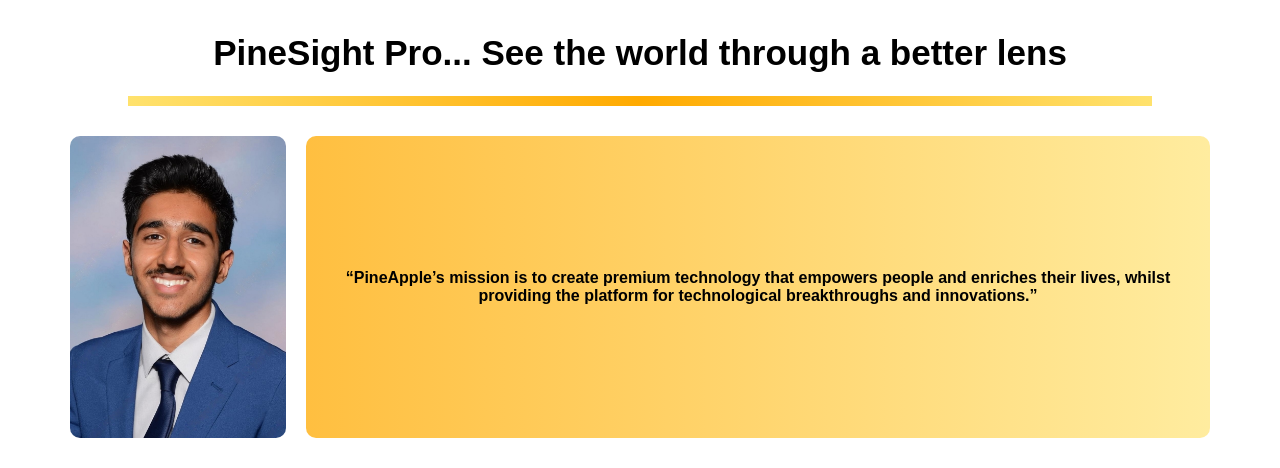
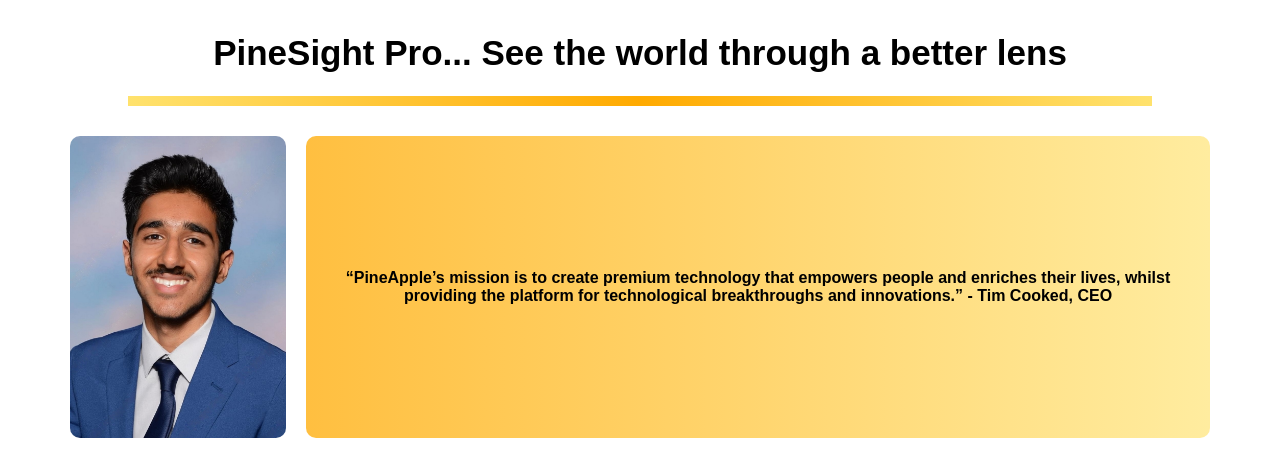
Before and after one commit to gav2trappy/PineApple-website, a plain HTML site: page index.html in a window 1280 px wide. Shown: the part 2124-2592 px from the top of the page. Drawn offline with Linux system fonts and the light colour scheme.

Commit message:
Update index.html

```diff
--- a/index.html
+++ b/index.html
@@ -72,7 +72,7 @@
             <img src="images/CEO Image.jpg" alt="CEO Image">
         </div>
         <div class="missionstatement">
-            <h4>“PineApple’s mission is to create premium technology that empowers people and enriches their lives, whilst providing the platform for technological breakthroughs and innovations.”</h4>
+            <h4>“PineApple’s mission is to create premium technology that empowers people and enriches their lives, whilst providing the platform for technological breakthroughs and innovations.” - Tim Cooked, CEO</h4>
         </div>
     </div>
 
```
